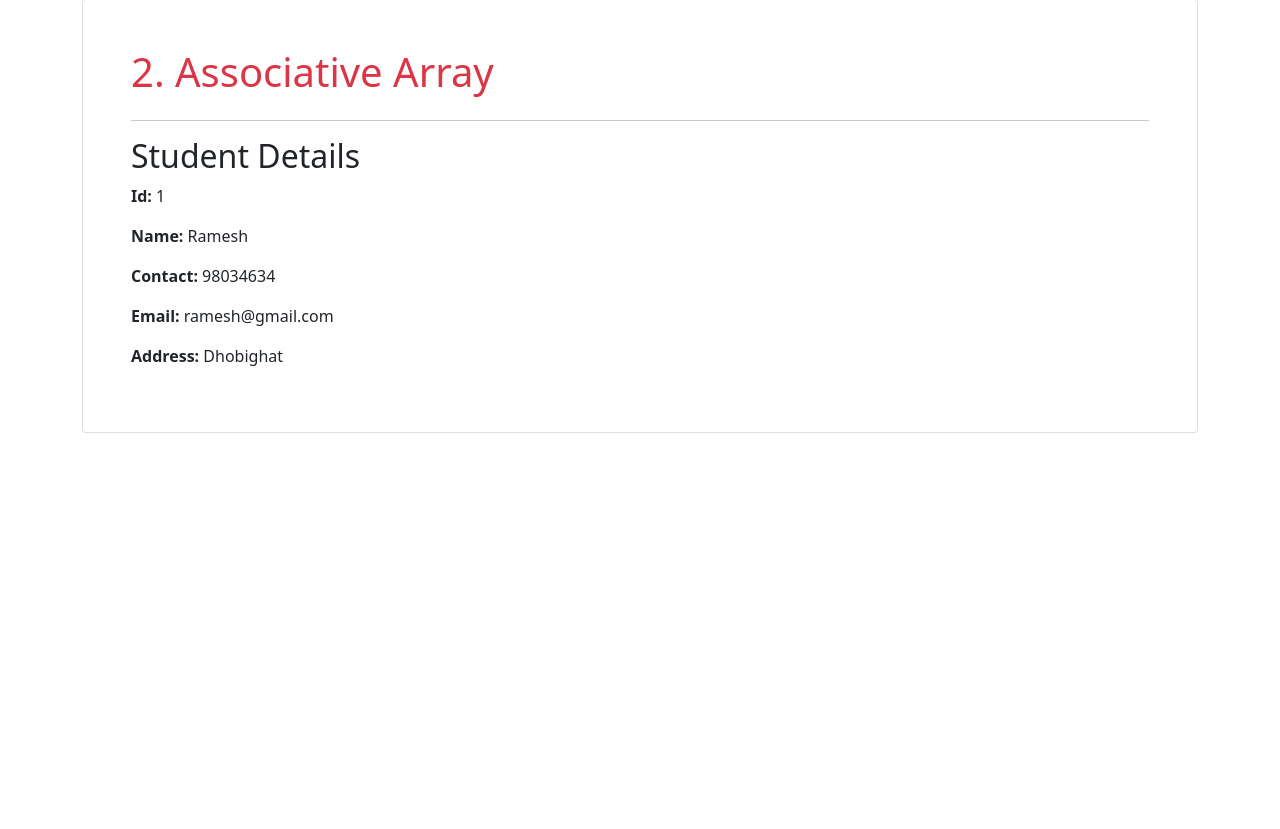
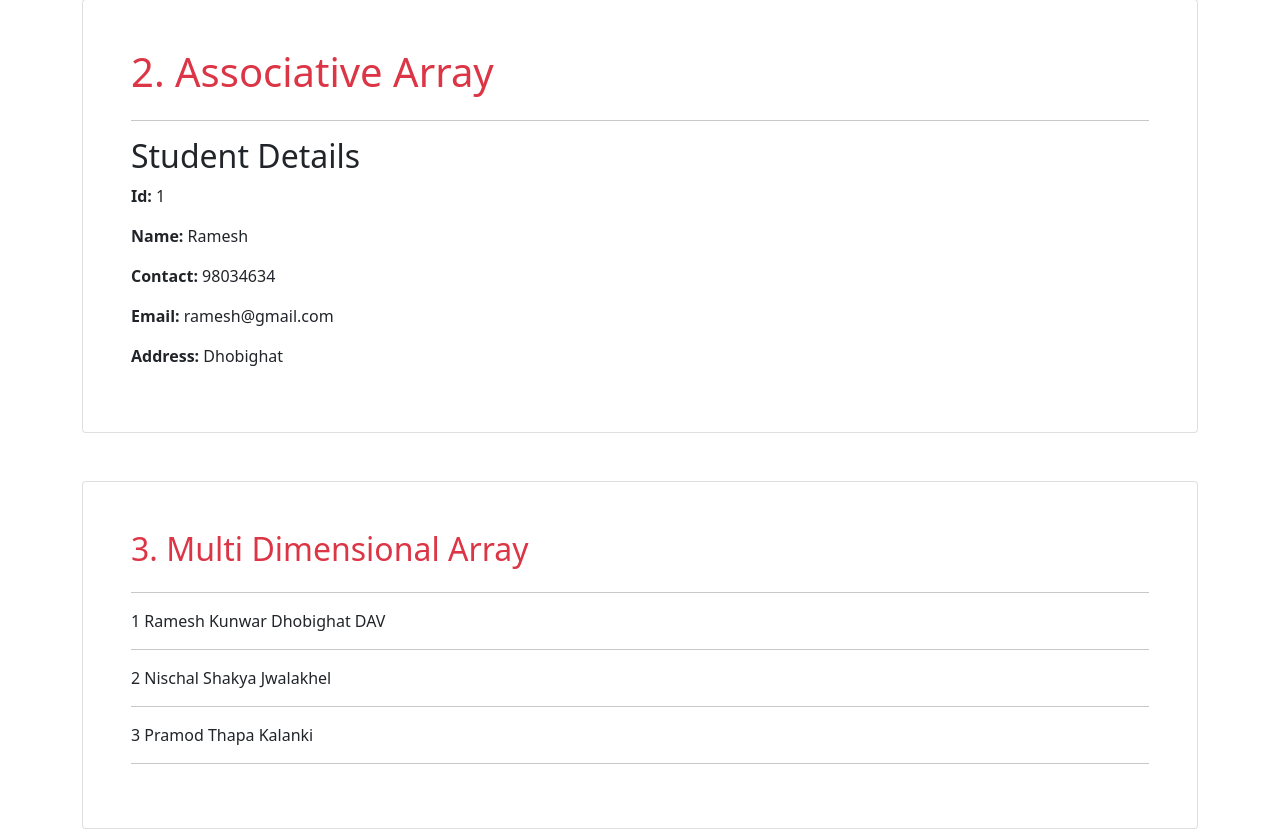
Before and after one commit to ramesh-kunwar/COLLEGE, a PHP site: page / in a window 1280 px wide. Shown: the part 667-1496 px from the top of the page. Before the commit the page ends 1100 px from the top, so only its background shows below. Run offline with PHP 8.4, Linux system fonts and the light colour scheme.

Commit message:
Arrays in php

```diff
--- a/4thSem/ScriptingLanguage/php arrays/index.php
+++ b/4thSem/ScriptingLanguage/php arrays/index.php
@@ -26,6 +26,9 @@ $studentDetails = array(
     "dob" => "2001-02-25",
     "address" => "Dhobighat"
 );
+
+// Multi-dimensional Array
+$multiDimensionalArray = [[1, "Ramesh Kunwar", "Dhobighat", "DAV"], [2, "Nischal Shakya", "Jwalakhel"], [3, "Pramod Thapa", "Kalanki"]];
 
 ?>
 
@@ -94,6 +97,20 @@ $studentDetails = array(
             </p>
 
         </div>
+        <div class="card p-5 mt-5">
+            <h2 class="text-danger">3. Multi Dimensional Array</h2>
+            <hr>
+            <span>
+                <?php
+                for ($i = 0; $i < count($multiDimensionalArray); $i++) {
+                    for ($j = 0; $j < count($multiDimensionalArray[$i]); $j++) {  ?>
+                        <span class=""><?php echo $multiDimensionalArray[$i][$j]; ?></span>
+                    <?php  } ?>
+                    <hr>
+                <?php }
+                ?>
+            </span>
+        </div>
     </div>
 
 </body>
```
